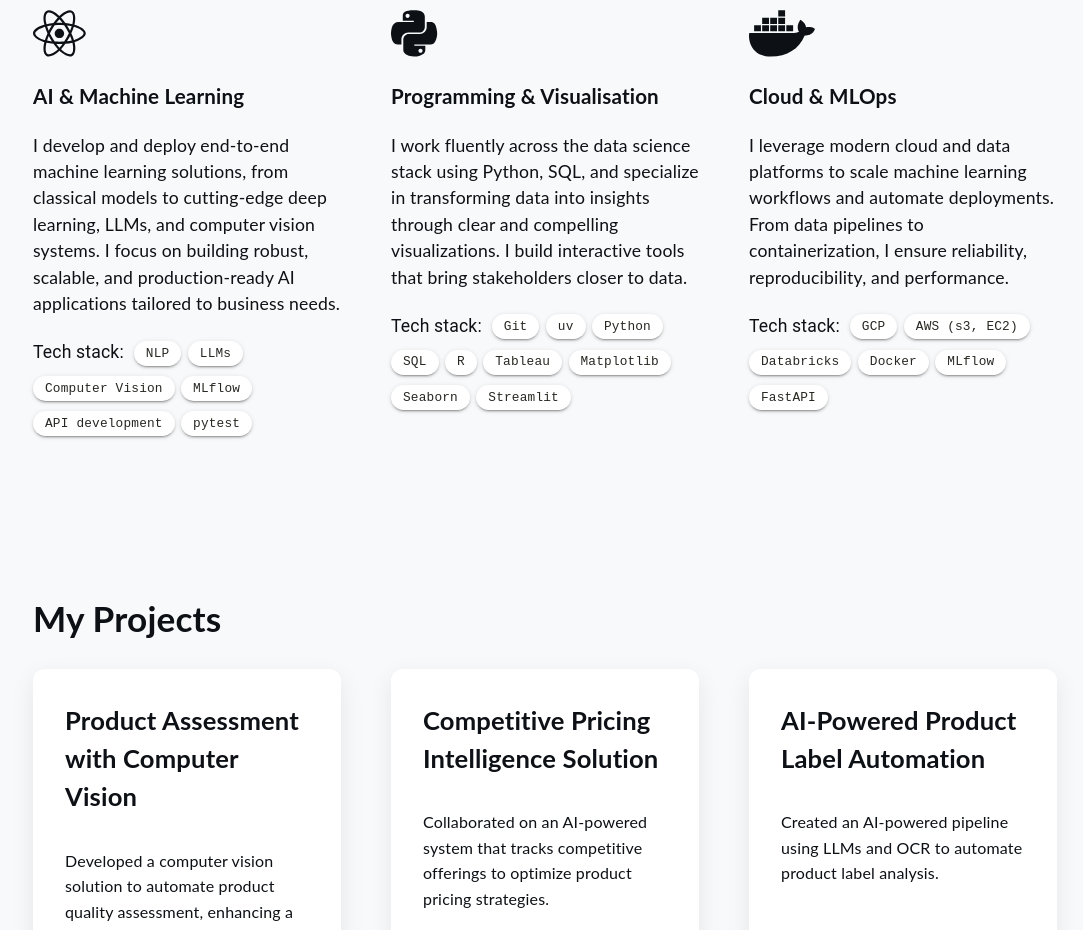
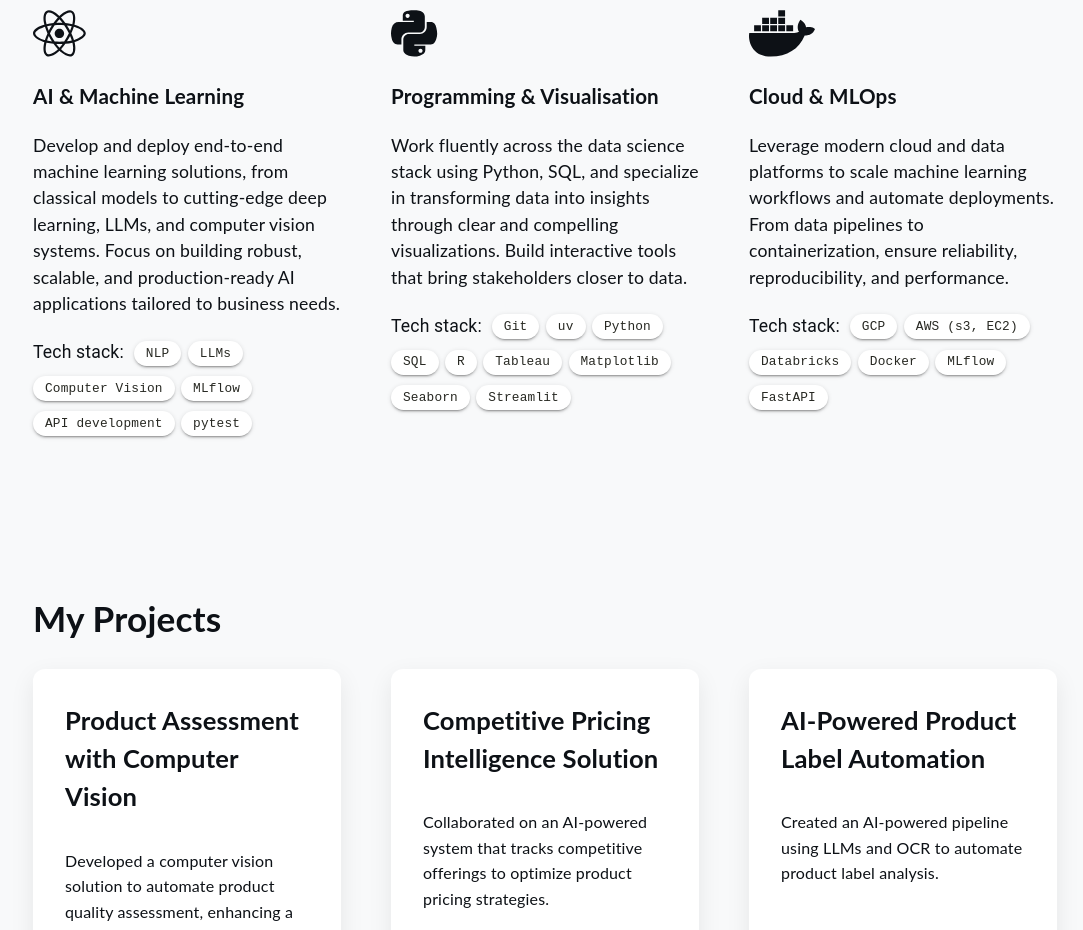
Before and after one commit to VeronikaKritskaia/professional-portfolio, a React (Create React App) app: page / in a window 1280 px wide. Shown: the part 1380-2310 px from the top of the page, without its empty margins (95-1178 px from the left). Built offline with nearby package versions, Linux system fonts and the light colour scheme.

Commit message:
expertise fix

```diff
--- a/src/components/Expertise.tsx
+++ b/src/components/Expertise.tsx
@@ -44,8 +44,8 @@ function Expertise() {
                 <div className="skill">
                     <FontAwesomeIcon icon={faReact} size="3x"/>
                     <h3>AI & Machine Learning</h3>
-                    <p>I develop and deploy end-to-end machine learning solutions, from classical models to cutting-edge deep learning, LLMs, and computer vision systems.
-                        I focus on building robust, scalable, and production-ready AI applications tailored to business needs.</p>
+                    <p>Develop and deploy end-to-end machine learning solutions, from classical models to cutting-edge deep learning, LLMs, and computer vision systems.
+                        Focus on building robust, scalable, and production-ready AI applications tailored to business needs.</p>
                     <div className="flex-chips">
                         <span className="chip-title">Tech stack:</span>
                         {labelsFirst.map((label, index) => (
@@ -57,8 +57,8 @@ function Expertise() {
                 <div className="skill">
                     <FontAwesomeIcon icon={faPython} size="3x"/>
                     <h3>Programming & Visualisation</h3>
-                    <p>I work fluently across the data science stack using Python, SQL, and specialize in transforming
-                        data into insights through clear and compelling visualizations. I build interactive tools that bring stakeholders closer to data.</p>
+                    <p>Work fluently across the data science stack using Python, SQL, and specialize in transforming
+                        data into insights through clear and compelling visualizations. Build interactive tools that bring stakeholders closer to data.</p>
                     <div className="flex-chips">
                         <span className="chip-title">Tech stack:</span>
                         {labelsSecond.map((label, index) => (
@@ -70,8 +70,8 @@ function Expertise() {
                 <div className="skill">
                     <FontAwesomeIcon icon={faDocker} size="3x"/>
                     <h3>Cloud & MLOps</h3>
-                    <p>I leverage modern cloud and data platforms to scale machine learning workflows and automate deployments. From data pipelines to containerization,
-                        I ensure reliability, reproducibility, and performance.</p>
+                    <p>Leverage modern cloud and data platforms to scale machine learning workflows and automate deployments. From data pipelines to containerization,
+                        ensure reliability, reproducibility, and performance.</p>
                     <div className="flex-chips">
                         <span className="chip-title">Tech stack:</span>
                         {labelsThird.map((label, index) => (
```
